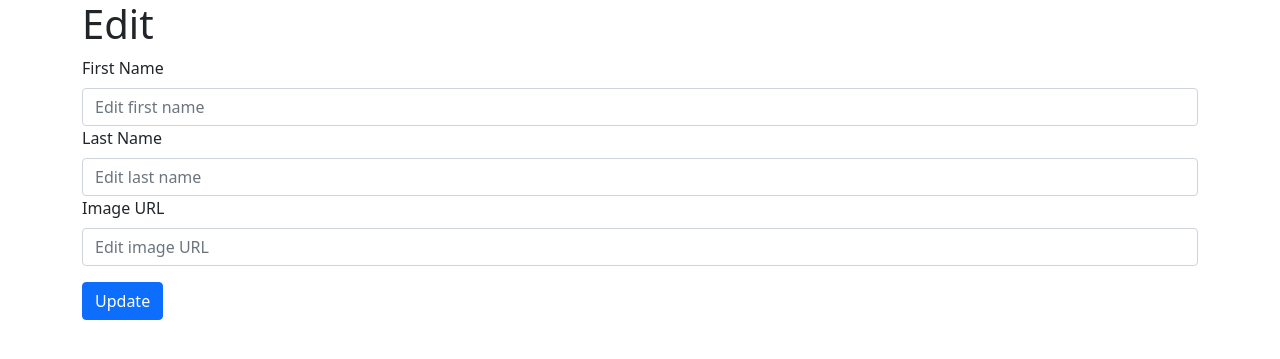
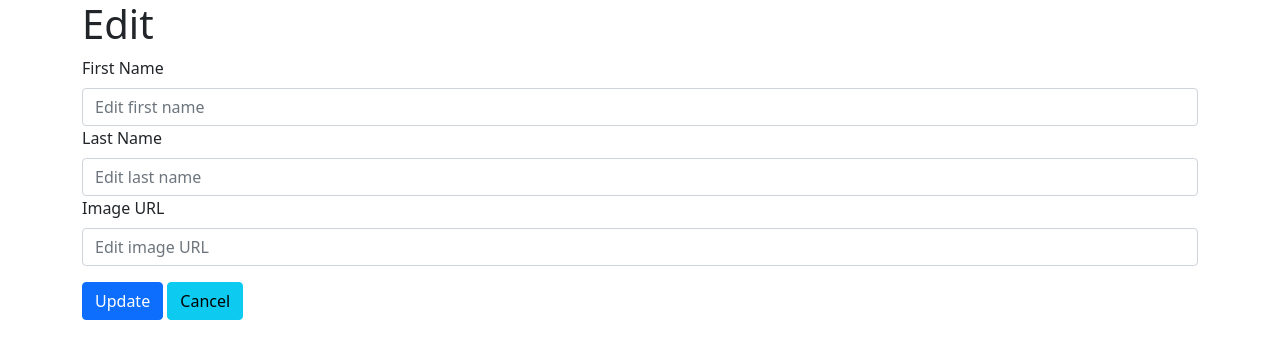
Before and after one commit to VirginiaWu11/23_1_flask-blogly-exercise, a Flask app: template templates/edituser.html in a window 1280 px wide. Shown: the top 359 px of the page. Run offline with Flask 2, Linux system fonts and the light colour scheme; the template is opened without the code that fills it, so the values that code supplies are empty.

Commit message:
add cancel button

```diff
--- a/templates/edituser.html
+++ b/templates/edituser.html
@@ -40,6 +40,7 @@
         class="form-control"
       />
       <button class="btn btn-primary my-3">Update</button>
+      <a href="/users" class="btn btn-info my-3">Cancel</a>
     </div>
   </form>
 </div>
```
